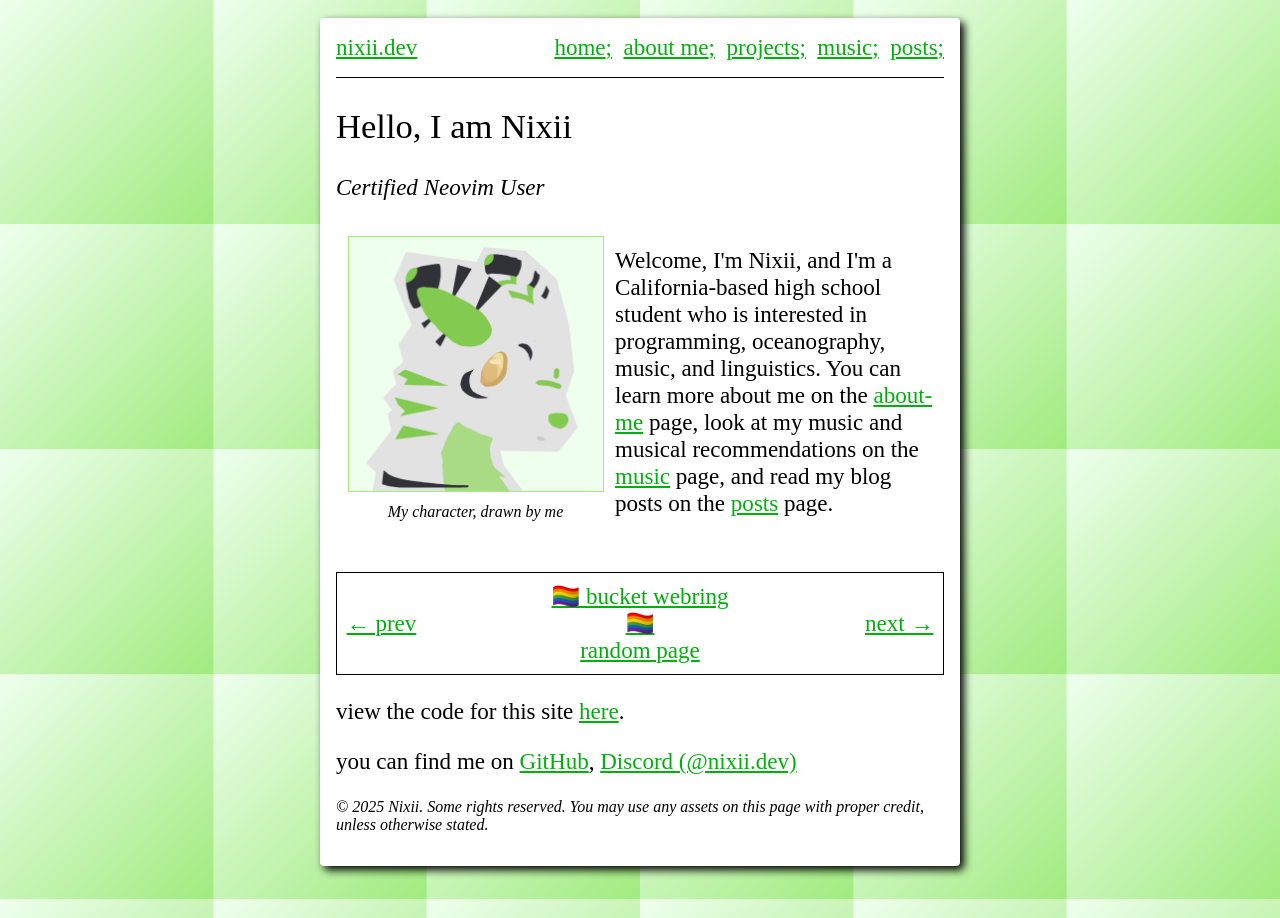
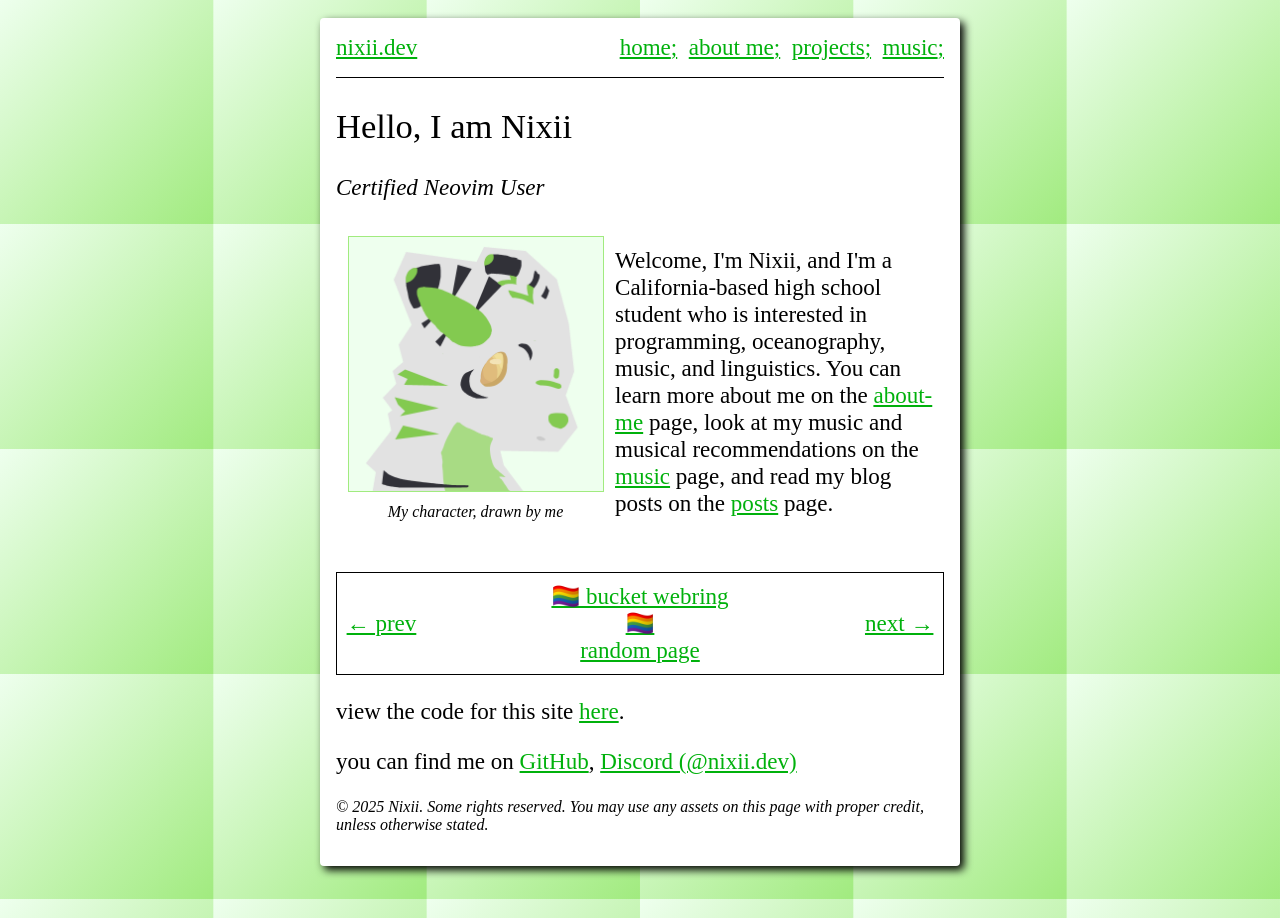
Before and after one commit to nixii/nixii.github.io, a Jekyll site: the page built from index.html, in a window 1280 px wide. Built offline with Jekyll 4.4.1, drawn with Linux system fonts in a browser that asks for light colours.

Commit message:
Removed posts since I don't want them

```diff
--- a/_layouts/default.html
+++ b/_layouts/default.html
@@ -19,7 +19,7 @@
 					<a class="small-left-margin" href="/about-me">about me</a>
 					<a class="small-left-margin" href="/projects">projects</a>
 					<a class="small-left-margin" href="/music">music</a>
-					<a class="small-left-margin" href="/posts">posts</a>
+					<!-- <a class="small-left-margin" href="/posts">posts</a> -->
 				</div>
 			</div>
 			<div id="page">
```
Also changed, not shown: ~posts.html (renamed from posts.html).
